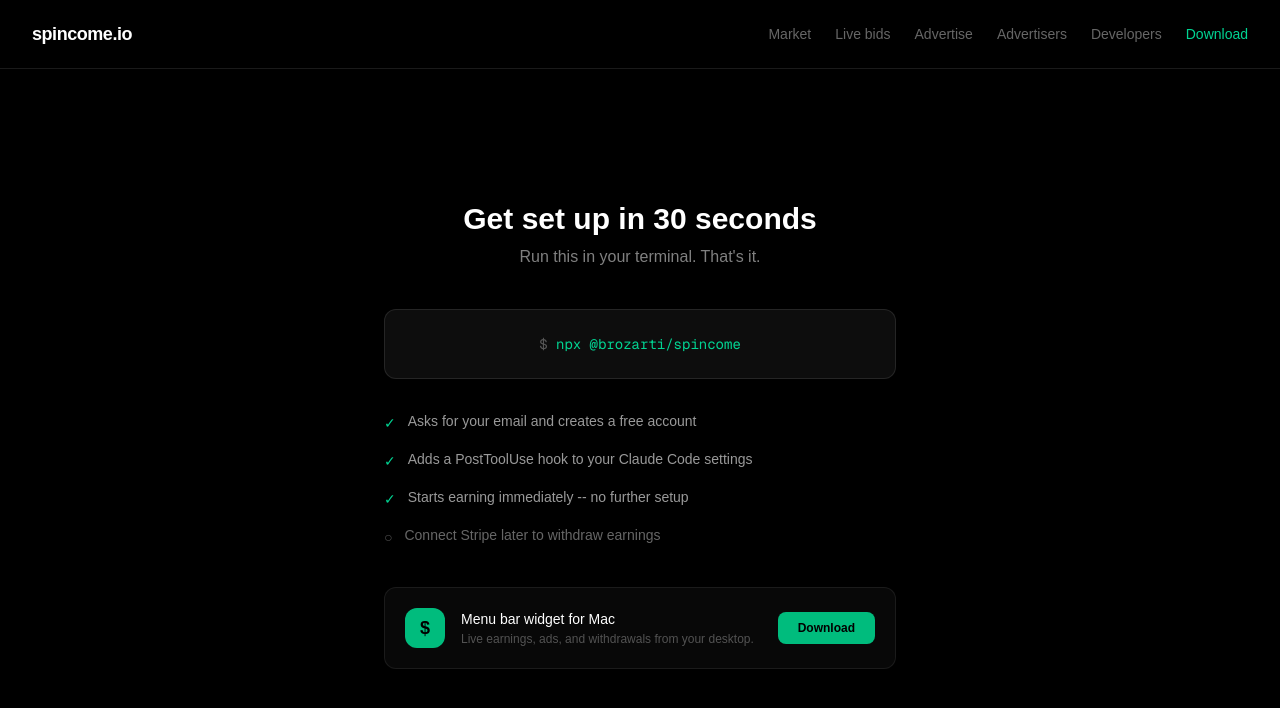
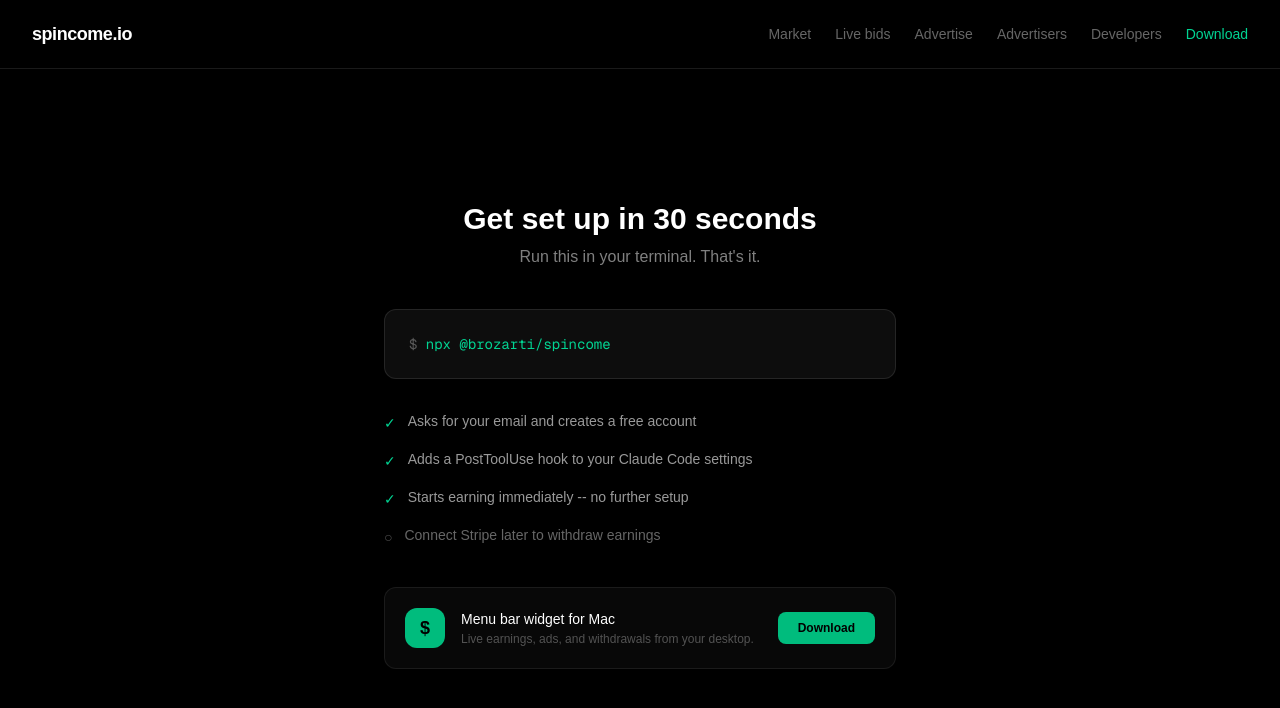
Before and after one commit to brozarti/spincome, a Next.js app in the folder apps/marketplace/: page /setup in a window 1280 px wide. Shown: the top 708 px of the page. Built offline with nearby package versions, Linux system fonts and the light colour scheme.

Commit message:
Left-align terminal command on setup page

```diff
--- a/apps/marketplace/app/setup/page.tsx
+++ b/apps/marketplace/app/setup/page.tsx
@@ -12,7 +12,7 @@ export default function SetupPage() {
         <h1 className="text-3xl font-bold mb-2">Get set up in 30 seconds</h1>
         <p className="text-white/50 mb-10">Run this in your terminal. That&apos;s it.</p>
 
-        <div className="bg-white/5 border border-white/10 rounded-xl p-6 font-mono text-sm mb-8">
+        <div className="bg-white/5 border border-white/10 rounded-xl p-6 font-mono text-sm mb-8 text-left">
           <span className="text-white/30 select-none">$ </span>
           <span className="text-emerald-400">npx @brozarti/spincome</span>
         </div>
```
